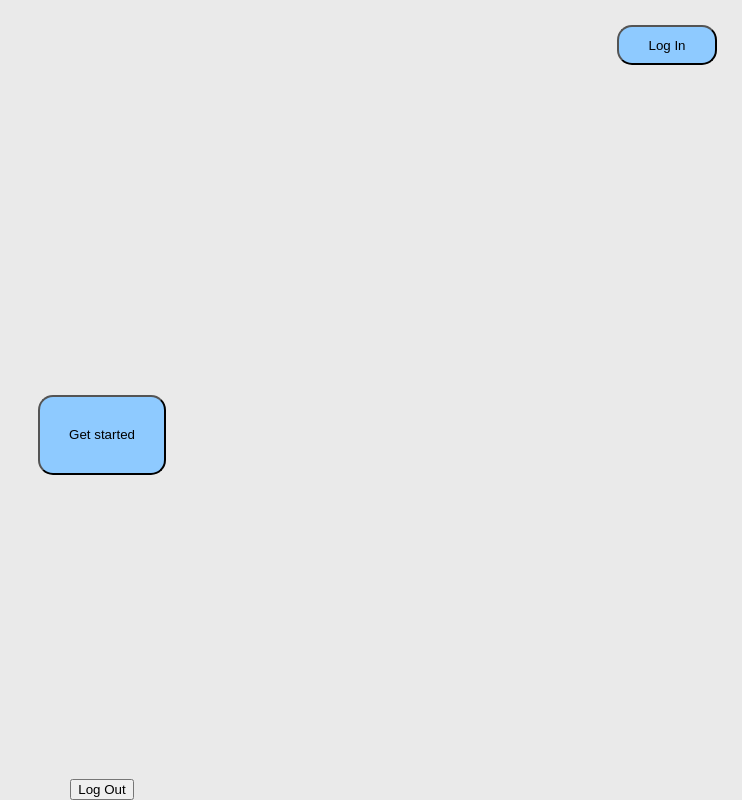
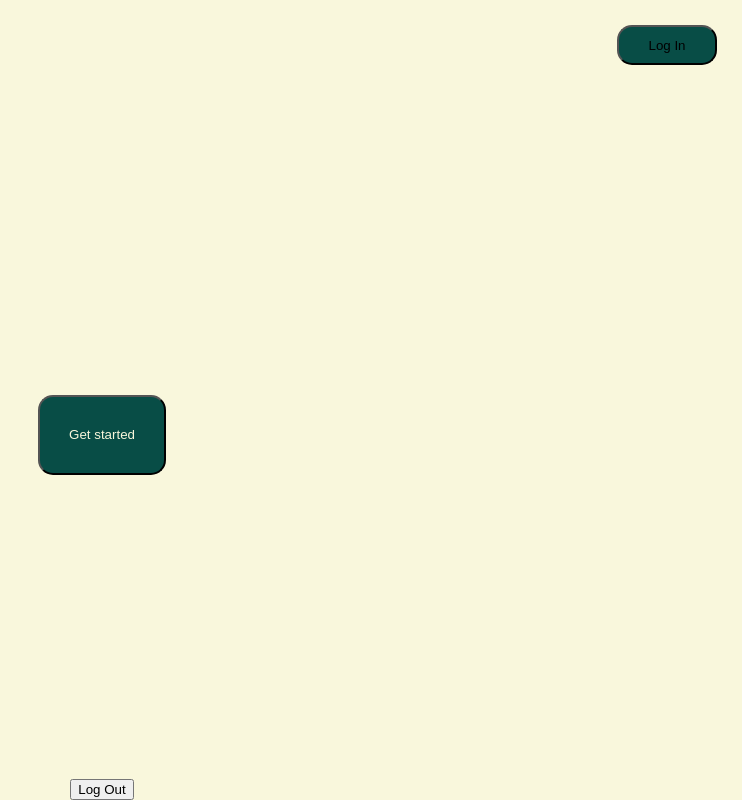
Before and after one commit to SchoolOfCode/bc13_final-project_front-end-amb, a React (Create React App) app: page / in a window 1280 px wide. Shown: the top 800 px of the page, without its empty margins (538-1280 px from the left). Built offline with nearby package versions, Linux system fonts and the light colour scheme.

Commit message:
css variables added to css files
co-authored-by Celia celiabocking99@gmail.com
co-authored-by Kylie k_smaldon@outlook.com
co-authored-by Atyib aatyib@gmail.com
co-authored-by Natasha natasha.chinea@gmail.com
co-authored-by Lewis lewiswootton88@hotmail.com

```diff
--- a/src/components/Dashboard/dashboard.css
+++ b/src/components/Dashboard/dashboard.css
@@ -8,6 +8,7 @@
 }
 
 #dashboard-btn-container{
+    /* use below for separating out containers on screen */
     border:0px solid black;
     padding: 5%;
     display: flex;
@@ -28,7 +29,7 @@
     flex-direction: column;
     justify-content: center;
     align-items: center;
-    border-radius: 15px;
+    border-radius: var(--border-radius);
     text-align: center;
 }
 
@@ -49,5 +50,5 @@ h1 {
 
 .dashboard-container {
     position: fixed;
-    border: 3px solid #df6332;
+    border: 3px solid var(--dark-orange);
 }
--- a/src/components/JoinTripPage/joinTrip.css
+++ b/src/components/JoinTripPage/joinTrip.css
@@ -7,7 +7,7 @@
     justify-content: center;
     align-items: center;
     position: fixed;
-    background-color: rgb(246, 246, 246);
-    border: 3px solid blue;
-    border-radius: 15px;
+    background-color: var(--beige);
+    border: 3px solid var(--dark-orange);
+    border-radius: var(--border-radius);
 }
--- a/src/components/Login/login.css
+++ b/src/components/Login/login.css
@@ -4,7 +4,7 @@
     left: 0%;
     width: 100vw;
     height: 100vh;
-    background-color: rgb(234, 234, 234);
+    background-color: var(--beige);
     justify-content:space-between;
     align-items:center;
     display: flex;
@@ -19,13 +19,14 @@
 .getStarted {
     width: 10%;
     height: 10%;
-    background-color: rgb(142, 202, 255);
-    border-radius: 15px;;
+    background-color: var(--green);
+    border-radius: var(--border-radius);
+    color: var(--beige);
 }
 
 .flex-item > button {
     width: 100px;
     height: 40px;
-    background-color: rgb(142, 202, 255);
-    border-radius: 15px;;
+    background-color: var(--green);
+    border-radius: var(--border-radius);
 }
--- a/src/components/NavBar/NavBar.css
+++ b/src/components/NavBar/NavBar.css
@@ -9,17 +9,18 @@ nav {
     margin: 10px auto;
     padding: 5px;
     flex-wrap: wrap;
-    background-color: #ADD8E6;
+    background-color: var(--green);
     overflow: hidden;
 
 }
 h2 {
     font-size: 1em;
+    color: var(--beige);
 
 }
 
 nav .menu-item {
-    color: white;
+    color: var(--beige);
     font-weight: 600;
     transform-style: preserve-3d;
     flex-grow: 1;
@@ -35,7 +36,7 @@ nav .menu-item {
 
 nav .menu-text, nav .menu-text a {
     font-size: 1em;
-    color: white;
+    color: var(--beige);
     text-decoration: none;
     text-shadow: 0 1px 5px rgba(0,0,0,0.1);
     transition: color 0.1s ease-out;
@@ -48,16 +49,15 @@ nav .menu-text a:hover {
 
 .button-24 {
     margin: 0px 50px 0px 0px;
-    background: #FF4742;
-    border: 1px solid #FF4742;
+    background: var(--beige);
+    border: 1px solid var(--light-orange);
     border-radius: 6px;
     box-shadow: rgba(0, 0, 0, 0.1) 1px 2px 4px;
     box-sizing: border-box;
     transform: scale(0.8);
-    color: #FFFFFF;
+    color: var(--green);
     cursor: pointer;
     display: inline-block;
-    font-family: nunito,roboto,proxima-nova,"proxima nova",sans-serif;
     font-size: 16px;
     font-weight: 800;
     line-height: 16px;
@@ -76,9 +76,9 @@ nav .menu-text a:hover {
 
   .button-24:hover,
   .button-24:active {
-    background-color: initial;
+    background-color: var(--green);
     background-position: 0 0;
-    color: #FF4742;
+    color: var(--beige);
   }
 
   .button-24:active {
--- a/src/components/NavBar/NavBar.tsx
+++ b/src/components/NavBar/NavBar.tsx
@@ -15,7 +15,7 @@ const Navbar= () =>{
 			<li className="menu-item">
 				{/* <Link to="/viewTripsPage">View Trips</Link> */}
 			</li>
-			<button className ="button-24">Login</button>
+			<button className ="button-24">Log in</button>
 		</nav>
 	 );
 	 };
```
